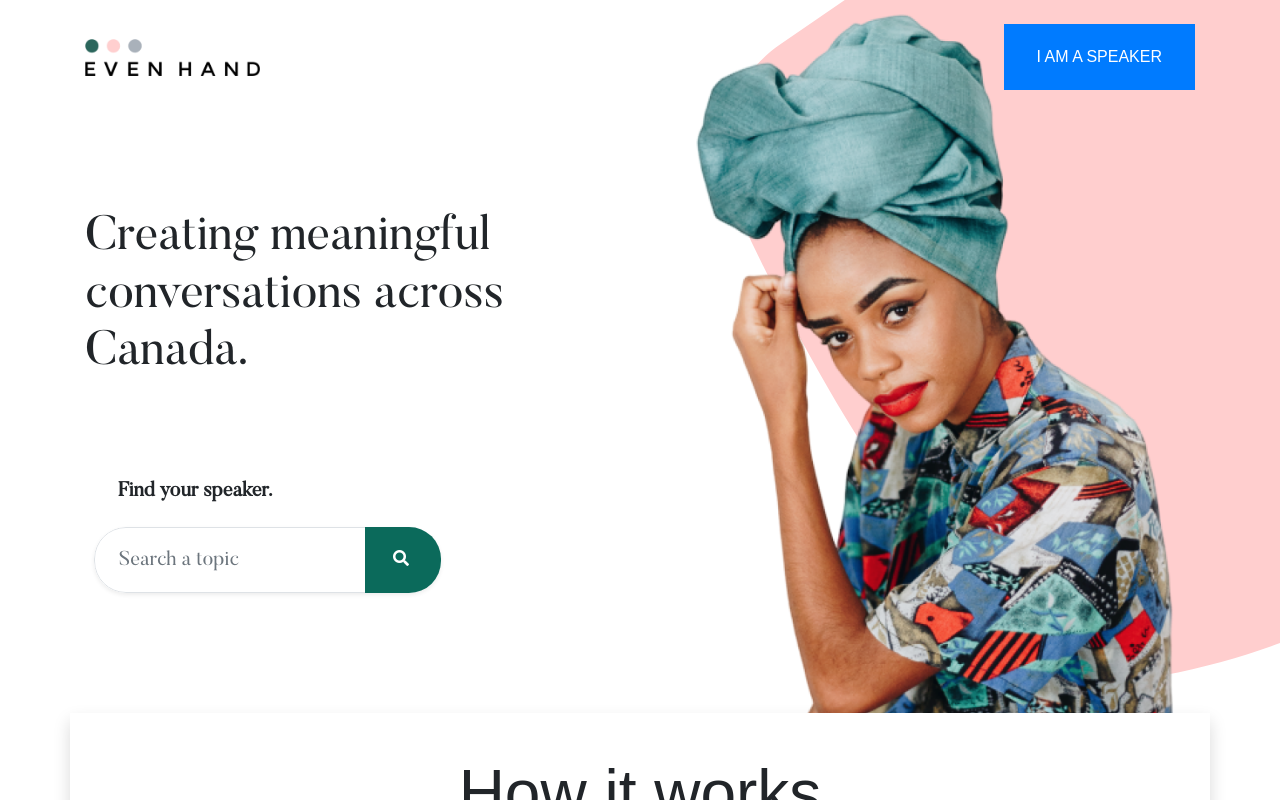
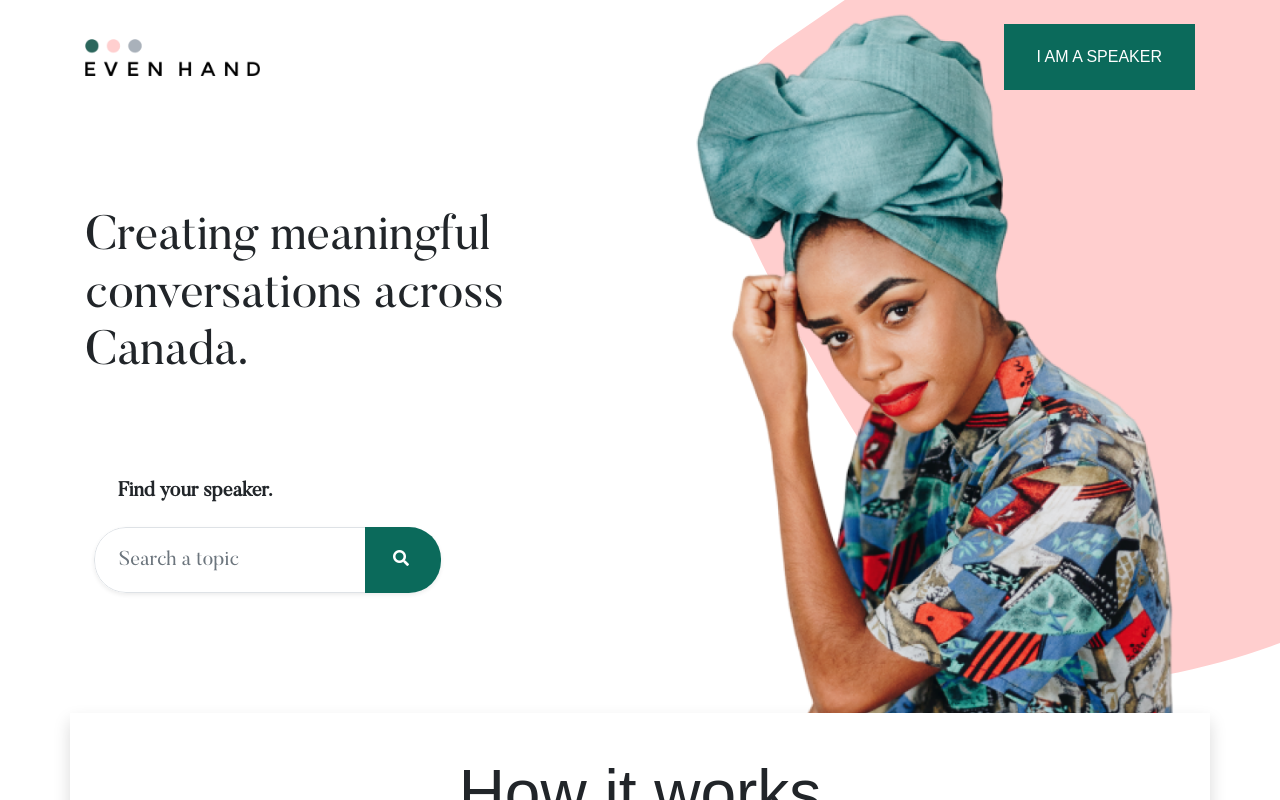
Before and after one commit to evenhand-ottawa/evenhand-frontend, a React (Vite) app: page / in a window 1280 px wide. In both pictures the pointer is over the button "I AM A SPEAKER". Shown: the top 800 px of the page. Built offline with nearby package versions, Linux system fonts and the light colour scheme; a web font is replaced by a local one.

Commit message:
Fix: outline button colors

```diff
--- a/src/css/app.scss
+++ b/src/css/app.scss
@@ -74,6 +74,15 @@ h4 {
 	border-color: $color-secondary;
 }
 
+.btn-outline-primary:hover,
+.btn-outline-primary:active,
+.btn-outline-primary:focus,
+.active .btn-outline-primary,
+.btn-outline-primary.active {
+	background-color: $color-primary;
+	border-color: $color-primary;
+}
+
 .text-primary {
 	color: $color-primary !important;
 }
```
